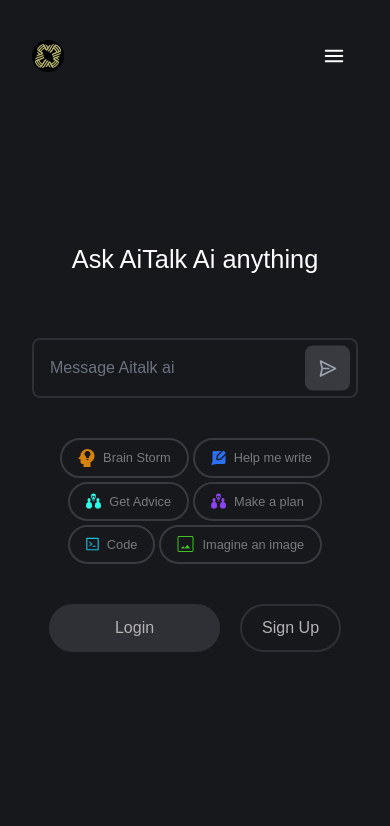
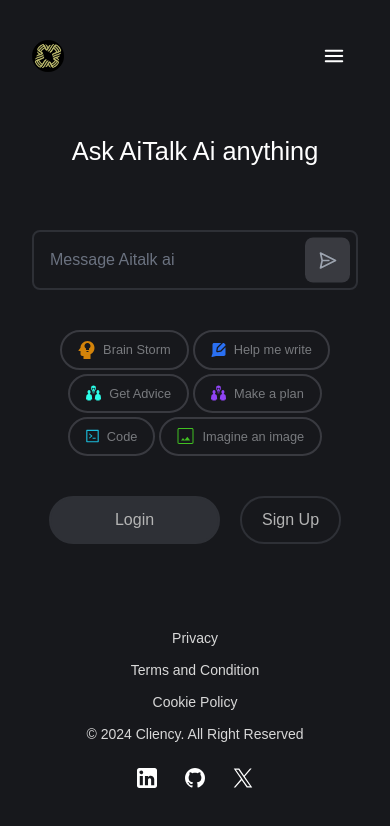
Before and after one commit to Anuran12/aitalk, a Next.js app: page / in a window 390 px wide. Shown: the top 826 px of the page. Built offline with nearby package versions, Linux system fonts and the light colour scheme.

Commit message:
Footer responsive

```diff
--- a/app/page.tsx
+++ b/app/page.tsx
@@ -1,4 +1,5 @@
 import Ask from "@/components/Ask";
+import Footer from "@/components/Footer";
 import Topbar from "@/components/Topbar";
 
 export default function Home() {
@@ -6,6 +7,7 @@
     <div className="flex flex-col items-center justify-center h-screen p-8">
       <Topbar />
       <Ask />
+      <Footer />
     </div>
   );
 }
--- a/components/Footer.tsx
+++ b/components/Footer.tsx
@@ -2,21 +2,37 @@
 
 export default function Footer() {
   return (
-    <div className="w-full px-[5vw] flex justify-between pb-[2vw] pt-[4vw]">
-      <div className="flex gap-3 text-[0.8vw] text-[#d8d8d8]">
-        <span>Privacy</span>
-        <span>Terms and Condition</span>
-        <span>Cookie Policy</span>
+    <div className="w-full px-6 lg:px-[5vw] flex flex-col lg:flex-row justify-between items-center gap-6 lg:gap-0 pb-6 lg:pb-[2vw] pt-8 lg:pt-[4vw]">
+      {/* Left side - Links */}
+      <div className="flex flex-col lg:flex-row gap-3 text-sm lg:text-[0.8vw] text-[#d8d8d8] text-center lg:text-left">
+        <div className="flex flex-col lg:flex-row gap-3">
+          <span className="hover:text-white cursor-pointer">Privacy</span>
+          <span className="hidden lg:block">·</span>
+          <span className="hover:text-white cursor-pointer">
+            Terms and Condition
+          </span>
+          <span className="hidden lg:block">·</span>
+          <span className="hover:text-white cursor-pointer">Cookie Policy</span>
+          <span className="hidden lg:block">·</span>
+        </div>
         <span>© 2024 Cliency. All Right Reserved</span>
       </div>
+
+      {/* Right side - Social Icons */}
       <div className="flex gap-7">
-        <a href="#">
+        {/* LinkedIn */}
+        <a
+          href="#"
+          className="hover:opacity-80 transition-opacity"
+          aria-label="LinkedIn"
+        >
           <svg
             width="18"
             height="18"
             viewBox="0 0 18 18"
             fill="none"
             xmlns="http://www.w3.org/2000/svg"
+            className="w-5 lg:w-[18px] h-5 lg:h-[18px]"
           >
             <path
               d="M16 0C16.5304 0 17.0391 0.210714 17.4142 0.585786C17.7893 0.960859 18 1.46957 18 2V16C18 16.5304 17.7893 17.0391 17.4142 17.4142C17.0391 17.7893 16.5304 18 16 18H2C1.46957 18 0.960859 17.7893 0.585786 17.4142C0.210714 17.0391 0 16.5304 0 16V2C0 1.46957 0.210714 0.960859 0.585786 0.585786C0.960859 0.210714 1.46957 0 2 0H16ZM15.5 15.5V10.2C15.5 9.33539 15.1565 8.5062 14.5452 7.89483C13.9338 7.28346 13.1046 6.94 12.24 6.94C11.39 6.94 10.4 7.46 9.92 8.24V7.13H7.13V15.5H9.92V10.57C9.92 9.8 10.54 9.17 11.31 9.17C11.6813 9.17 12.0374 9.3175 12.2999 9.58005C12.5625 9.8426 12.71 10.1987 12.71 10.57V15.5H15.5ZM3.88 5.56C4.32556 5.56 4.75288 5.383 5.06794 5.06794C5.383 4.75288 5.56 4.32556 5.56 3.88C5.56 2.95 4.81 2.19 3.88 2.19C3.43178 2.19 3.00193 2.36805 2.68499 2.68499C2.36805 3.00193 2.19 3.43178 2.19 3.88C2.19 4.81 2.95 5.56 3.88 5.56ZM5.27 15.5V7.13H2.5V15.5H5.27Z"
@@ -24,13 +40,19 @@
             />
           </svg>
         </a>
-        <a href="#">
+        {/* GitHub */}
+        <a
+          href="#"
+          className="hover:opacity-80 transition-opacity"
+          aria-label="GitHub"
+        >
           <svg
             width="20"
             height="20"
             viewBox="0 0 20 20"
             fill="none"
             xmlns="http://www.w3.org/2000/svg"
+            className="w-5 lg:w-[20px] h-5 lg:h-[20px]"
           >
             <path
               d="M10 0C8.68678 0 7.38642 0.258658 6.17317 0.761205C4.95991 1.26375 3.85752 2.00035 2.92893 2.92893C1.05357 4.8043 0 7.34784 0 10C0 14.42 2.87 18.17 6.84 19.5C7.34 19.58 7.5 19.27 7.5 19V17.31C4.73 17.91 4.14 15.97 4.14 15.97C3.68 14.81 3.03 14.5 3.03 14.5C2.12 13.88 3.1 13.9 3.1 13.9C4.1 13.97 4.63 14.93 4.63 14.93C5.5 16.45 6.97 16 7.54 15.76C7.63 15.11 7.89 14.67 8.17 14.42C5.95 14.17 3.62 13.31 3.62 9.5C3.62 8.39 4 7.5 4.65 6.79C4.55 6.54 4.2 5.5 4.75 4.15C4.75 4.15 5.59 3.88 7.5 5.17C8.29 4.95 9.15 4.84 10 4.84C10.85 4.84 11.71 4.95 12.5 5.17C14.41 3.88 15.25 4.15 15.25 4.15C15.8 5.5 15.45 6.54 15.35 6.79C16 7.5 16.38 8.39 16.38 9.5C16.38 13.32 14.04 14.16 11.81 14.41C12.17 14.72 12.5 15.33 12.5 16.26V19C12.5 19.27 12.66 19.59 13.17 19.5C17.14 18.16 20 14.42 20 10C20 8.68678 19.7413 7.38642 19.2388 6.17317C18.7362 4.95991 17.9997 3.85752 17.0711 2.92893C16.1425 2.00035 15.0401 1.26375 13.8268 0.761205C12.6136 0.258658 11.3132 0 10 0Z"
@@ -38,13 +60,19 @@
             />
           </svg>
         </a>
-        <a href="#">
+        {/* Twitter/X */}
+        <a
+          href="#"
+          className="hover:opacity-80 transition-opacity"
+          aria-label="Twitter"
+        >
           <svg
             width="22"
             height="22"
             viewBox="0 0 22 22"
             fill="none"
             xmlns="http://www.w3.org/2000/svg"
+            className="w-5 lg:w-[22px] h-5 lg:h-[22px]"
           >
             <path
               d="M12.941 9.392L20.5356 0.5H18.7355L12.1431 8.2205L6.87505 0.5H0.800049L8.76505 12.176L0.800049 21.5H2.60005L9.56305 13.346L15.1266 21.5H21.2015L12.941 9.392ZM10.4766 12.278L9.66955 11.1155L3.24805 1.865H6.01255L11.1935 9.3305L12.0005 10.493L18.7371 20.198H15.9725L10.4766 12.278Z"
```
